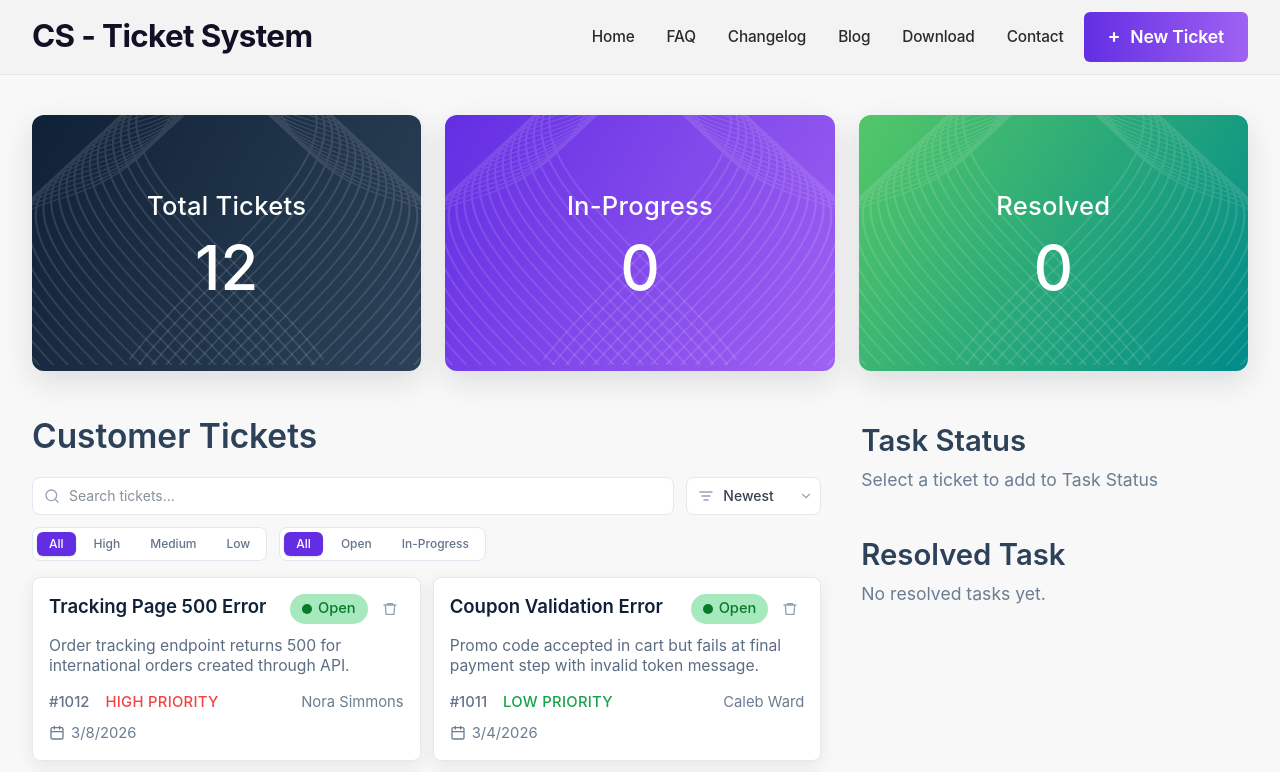
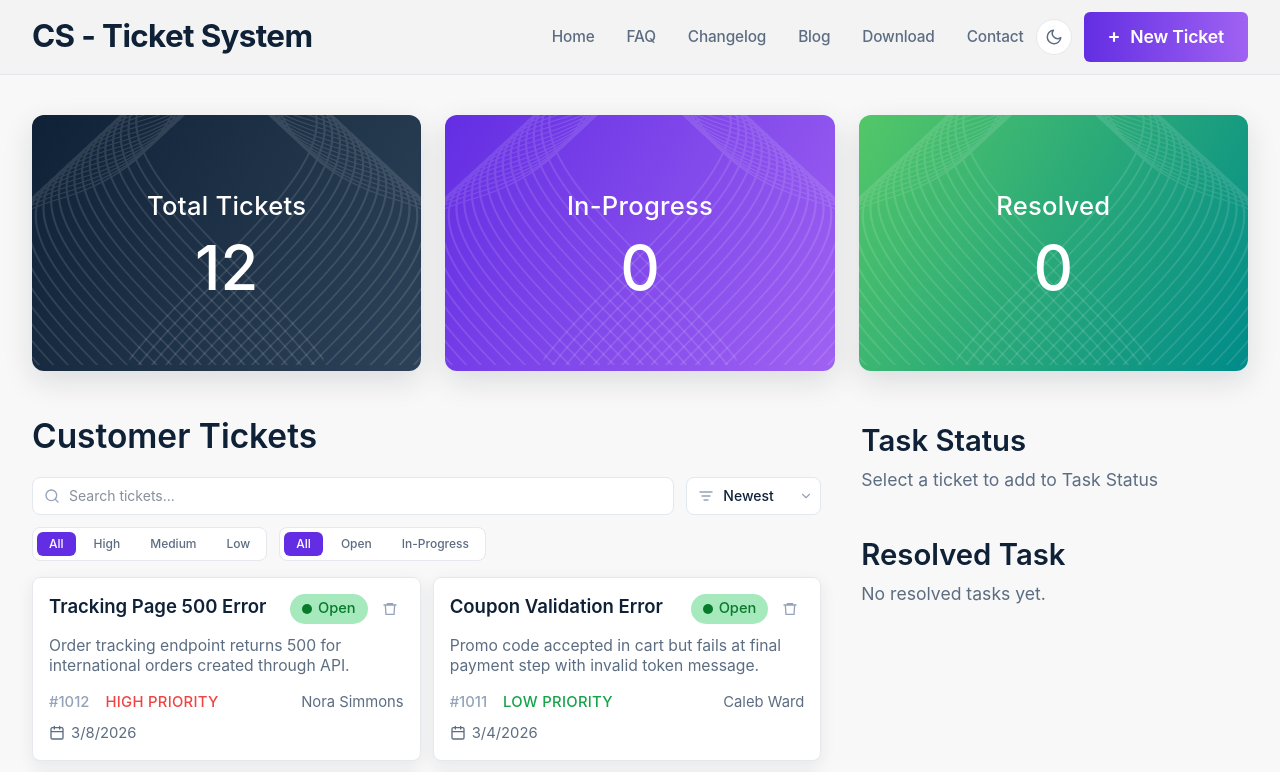
Before and after one commit to Shawon-Mahmud07/Customer-Support-Zone, a React (Vite) app: page / in a window 1280 px wide. Shown: the top 772 px of the page. Built offline with nearby package versions, Linux system fonts and the light colour scheme.

Commit message:
feat(theme): implement theme toggle functionality with localStorage support

```diff
--- a/src/components/MainSection.jsx
+++ b/src/components/MainSection.jsx
@@ -39,15 +39,16 @@ function FilterBar({
     <div className="mt-4 flex flex-col gap-3">
       {/* Row 1: Search + Sort */}
       <div className="flex flex-wrap items-center gap-3">
-        {/* Search input */}
-        <div className="relative min-w-50 flex-1">
+        {/* Search */}
+        <div className="relative min-w-[200px] flex-1">
           <svg
             xmlns="http://www.w3.org/2000/svg"
             viewBox="0 0 24 24"
             fill="none"
             stroke="currentColor"
             strokeWidth={2}
-            className="absolute left-3 top-1/2 h-4 w-4 -translate-y-1/2 text-[#94a3b8]"
+            className="absolute left-3 top-1/2 h-4 w-4 -translate-y-1/2"
+            style={{ color: "var(--text-muted)" }}
           >
             <circle cx="11" cy="11" r="8" />
             <path
@@ -61,12 +62,18 @@ function FilterBar({
             value={search}
             onChange={(e) => onSearchChange(e.target.value)}
             placeholder="Search tickets..."
-            className="w-full rounded-lg border border-[#e2e8f0] bg-white py-2 pl-9 pr-4 text-sm text-[#0f2137] outline-none transition focus:border-[#632EE3] focus:ring-2 focus:ring-[#632EE3]/20"
+            className="w-full rounded-lg border py-2 pl-9 pr-4 text-sm outline-none transition focus:ring-2 focus:ring-[#632EE3]/20 focus:border-[#632EE3]"
+            style={{
+              backgroundColor: "var(--input-bg)",
+              borderColor: "var(--input-border)",
+              color: "var(--text-primary)",
+            }}
           />
           {search && (
             <button
               onClick={() => onSearchChange("")}
-              className="absolute right-3 top-1/2 -translate-y-1/2 text-[#94a3b8] hover:text-[#0f2137]"
+              className="absolute right-3 top-1/2 -translate-y-1/2"
+              style={{ color: "var(--text-muted)" }}
             >
               <svg
                 xmlns="http://www.w3.org/2000/svg"
@@ -86,7 +93,7 @@ function FilterBar({
           )}
         </div>
 
-        {/* Sort dropdown */}
+        {/* Sort */}
         <div className="relative">
           <svg
             xmlns="http://www.w3.org/2000/svg"
@@ -94,7 +101,8 @@ function FilterBar({
             fill="none"
             stroke="currentColor"
             strokeWidth={2}
-            className="pointer-events-none absolute left-3 top-1/2 h-4 w-4 -translate-y-1/2 text-[#94a3b8]"
+            className="pointer-events-none absolute left-3 top-1/2 h-4 w-4 -translate-y-1/2"
+            style={{ color: "var(--text-muted)" }}
           >
             <path
               strokeLinecap="round"
@@ -105,7 +113,12 @@ function FilterBar({
           <select
             value={sortBy}
             onChange={(e) => onSortChange(e.target.value)}
-            className="appearance-none rounded-lg border border-[#e2e8f0] bg-white py-2 pl-9 pr-8 text-sm font-medium text-[#374151] outline-none transition focus:border-[#632EE3] focus:ring-2 focus:ring-[#632EE3]/20 cursor-pointer"
+            className="appearance-none rounded-lg border py-2 pl-9 pr-8 text-sm font-medium outline-none transition focus:border-[#632EE3] focus:ring-2 focus:ring-[#632EE3]/20 cursor-pointer"
+            style={{
+              backgroundColor: "var(--input-bg)",
+              borderColor: "var(--input-border)",
+              color: "var(--text-primary)",
+            }}
           >
             {SORT_OPTIONS.map((opt) => (
               <option key={opt.value} value={opt.value}>
@@ -113,14 +126,14 @@ function FilterBar({
               </option>
             ))}
           </select>
-          {/* Dropdown arrow */}
           <svg
             xmlns="http://www.w3.org/2000/svg"
             viewBox="0 0 24 24"
             fill="none"
             stroke="currentColor"
             strokeWidth={2}
-            className="pointer-events-none absolute right-2 top-1/2 h-3.5 w-3.5 -translate-y-1/2 text-[#94a3b8]"
+            className="pointer-events-none absolute right-2 top-1/2 h-3.5 w-3.5 -translate-y-1/2"
+            style={{ color: "var(--text-muted)" }}
           >
             <path
               strokeLinecap="round"
@@ -131,43 +144,63 @@ function FilterBar({
         </div>
       </div>
 
-      {/* Row 2: Priority + Status filters */}
+      {/* Row 2: Priority + Status + Reset */}
       <div className="flex flex-wrap items-center gap-3">
-        {/* Priority filter */}
-        <div className="flex items-center gap-1.5 rounded-lg border border-[#e2e8f0] bg-white px-1 py-1">
+        {/* Priority */}
+        <div
+          className="flex items-center gap-1.5 rounded-lg border px-1 py-1"
+          style={{
+            backgroundColor: "var(--filter-bg)",
+            borderColor: "var(--border-color)",
+          }}
+        >
           {PRIORITIES.map((p) => (
             <button
               key={p}
               onClick={() => onFilterPriority(p)}
-              className={`rounded-md px-3 py-1 text-xs font-medium transition ${
+              className="rounded-md px-3 py-1 text-xs font-medium transition"
+              style={
                 filterPriority === p
-                  ? "bg-[#632EE3] text-white shadow-sm"
-                  : "text-[#64748b] hover:bg-[#f1f5f9]"
-              }`}
+                  ? { backgroundColor: "#632EE3", color: "#ffffff" }
+                  : {
+                      color: "var(--text-secondary)",
+                      backgroundColor: "transparent",
+                    }
+              }
             >
               {p}
             </button>
           ))}
         </div>
 
-        {/* Status filter */}
-        <div className="flex items-center gap-1.5 rounded-lg border border-[#e2e8f0] bg-white px-1 py-1">
+        {/* Status */}
+        <div
+          className="flex items-center gap-1.5 rounded-lg border px-1 py-1"
+          style={{
+            backgroundColor: "var(--filter-bg)",
+            borderColor: "var(--border-color)",
+          }}
+        >
           {STATUSES.map((s) => (
             <button
               key={s}
               onClick={() => onFilterStatus(s)}
-              className={`rounded-md px-3 py-1 text-xs font-medium transition ${
+              className="rounded-md px-3 py-1 text-xs font-medium transition"
+              style={
                 filterStatus === s
-                  ? "bg-[#632EE3] text-white shadow-sm"
-                  : "text-[#64748b] hover:bg-[#f1f5f9]"
-              }`}
+                  ? { backgroundColor: "#632EE3", color: "#ffffff" }
+                  : {
+                      color: "var(--text-secondary)",
+                      backgroundColor: "transparent",
+                    }
+              }
             >
               {s}
             </button>
           ))}
         </div>
 
-        {/* Active filters count + Reset */}
+        {/* Reset */}
         {(filterPriority !== "All" || filterStatus !== "All" || search) && (
           <button
             onClick={() => {
@@ -213,10 +246,17 @@ function TicketCard({ ticket, onAddToTask, onDeleteTicket }) {
           onAddToTask(ticket.id);
         }
       }}
-      className={`rounded-lg border border-[#e6e8ee] bg-white p-4 shadow-[0_5px_16px_rgba(30,41,59,0.08)] transition hover:-translate-y-0.5 hover:shadow-[0_10px_24px_rgba(30,41,59,0.12)] ${isResolved ? "cursor-not-allowed opacity-80" : "cursor-pointer"}`}
+      className={`rounded-lg border p-4 shadow-[0_5px_16px_rgba(30,41,59,0.08)] transition hover:-translate-y-0.5 hover:shadow-[0_10px_24px_rgba(30,41,59,0.12)] ${isResolved ? "cursor-not-allowed opacity-80" : "cursor-pointer"}`}
+      style={{
+        backgroundColor: "var(--bg-card)",
+        borderColor: "var(--border-color)",
+      }}
     >
       <div className="flex items-start justify-between gap-3">
-        <h3 className="text-[clamp(1rem,0.35vw+0.88rem,1.35rem)] font-semibold leading-snug text-[#0f2137]">
+        <h3
+          className="text-[clamp(1rem,0.35vw+0.88rem,1.35rem)] font-semibold leading-snug"
+          style={{ color: "var(--text-primary)" }}
+        >
           {ticket.title}
         </h3>
         <div className="flex shrink-0 items-center gap-2">
@@ -234,7 +274,8 @@ function TicketCard({ ticket, onAddToTask, onDeleteTicket }) {
             onKeyDown={(e) => e.stopPropagation()}
             aria-label={`Delete ticket ${ticket.id}`}
             title="Delete ticket"
-            className="flex h-7 w-7 items-center justify-center rounded-full text-[#94a3b8] transition hover:bg-red-50 hover:text-red-500"
+            className="flex h-7 w-7 items-center justify-center rounded-full transition hover:bg-red-50 hover:text-red-500"
+            style={{ color: "var(--text-muted)" }}
           >
             <svg
               xmlns="http://www.w3.org/2000/svg"
@@ -254,19 +295,29 @@ function TicketCard({ ticket, onAddToTask, onDeleteTicket }) {
         </div>
       </div>
 
-      <p className="mt-3 text-[clamp(0.9rem,0.2vw+0.82rem,1.1rem)] leading-tight text-[#5c6d82]">
+      <p
+        className="mt-3 text-[clamp(0.9rem,0.2vw+0.82rem,1.1rem)] leading-tight"
+        style={{ color: "var(--text-secondary)" }}
+      >
         {trimText(ticket.description)}
       </p>
 
       <div className="mt-4 flex flex-wrap items-center gap-x-4 gap-y-2 text-[clamp(0.84rem,0.22vw+0.75rem,1rem)]">
-        <span className="font-medium text-[#64748b]">#{ticket.id}</span>
+        <span className="font-medium" style={{ color: "var(--text-muted)" }}>
+          #{ticket.id}
+        </span>
         <span
           className={`font-medium uppercase tracking-[0.02em] ${priorityStyles[ticket.priority]}`}
         >
           {ticket.priority} Priority
         </span>
-        <span className="ml-auto text-[#6b7d92]">{ticket.customer}</span>
-        <span className="inline-flex items-center gap-1.5 text-[#6b7d92]">
+        <span className="ml-auto" style={{ color: "var(--text-secondary)" }}>
+          {ticket.customer}
+        </span>
+        <span
+          className="inline-flex items-center gap-1.5"
+          style={{ color: "var(--text-secondary)" }}
+        >
           <svg
             xmlns="http://www.w3.org/2000/svg"
             viewBox="0 0 24 24"
@@ -308,7 +359,10 @@ function MainSection({
     <section className="mx-auto w-full max-w-370 px-5 pb-10 pt-4 sm:px-8 sm:pb-14">
       <div className="flex flex-col-reverse gap-6 xl:grid xl:grid-cols-[2fr_1fr] xl:gap-8">
         <div>
-          <h2 className="text-[clamp(1.9rem,0.8vw+1.45rem,2.8rem)] font-semibold text-[#2d4258]">
+          <h2
+            className="text-[clamp(1.9rem,0.8vw+1.45rem,2.8rem)] font-semibold"
+            style={{ color: "var(--text-primary)" }}
+          >
             Customer Tickets
           </h2>
 
@@ -324,14 +378,21 @@ function MainSection({
           />
 
           {tickets.length === 0 ? (
-            <div className="mt-8 flex flex-col items-center justify-center rounded-xl border border-dashed border-[#cbd5e1] bg-white py-16 text-center">
+            <div
+              className="mt-8 flex flex-col items-center justify-center rounded-xl border border-dashed py-16 text-center"
+              style={{
+                borderColor: "var(--border-color)",
+                backgroundColor: "var(--bg-card)",
+              }}
+            >
               <svg
                 xmlns="http://www.w3.org/2000/svg"
                 viewBox="0 0 24 24"
                 fill="none"
                 stroke="currentColor"
                 strokeWidth={1.5}
-                className="h-12 w-12 text-[#cbd5e1]"
+                className="h-12 w-12"
+                style={{ color: "var(--border-color)" }}
               >
                 <circle cx="11" cy="11" r="8" />
                 <path
@@ -340,10 +401,16 @@ function MainSection({
                   d="m21 21-4.35-4.35"
                 />
               </svg>
-              <p className="mt-4 text-lg font-medium text-[#94a3b8]">
+              <p
+                className="mt-4 text-lg font-medium"
+                style={{ color: "var(--text-muted)" }}
+              >
                 No tickets found
               </p>
-              <p className="mt-1 text-sm text-[#b0bec5]">
+              <p
+                className="mt-1 text-sm"
+                style={{ color: "var(--text-muted)" }}
+              >
                 Try adjusting your search or filters
               </p>
             </div>
@@ -362,12 +429,18 @@ function MainSection({
         </div>
 
         <aside className="rounded-lg p-2 xl:pt-2">
-          <h3 className="text-[clamp(1.7rem,0.6vw+1.35rem,2.2rem)] font-semibold text-[#2d4258]">
+          <h3
+            className="text-[clamp(1.7rem,0.6vw+1.35rem,2.2rem)] font-semibold"
+            style={{ color: "var(--text-primary)" }}
+          >
             Task Status
           </h3>
 
           {taskStatus.length === 0 ? (
-            <p className="mt-1 text-[clamp(1rem,0.25vw+0.9rem,1.15rem)] text-[#6a7d91]">
+            <p
+              className="mt-1 text-[clamp(1rem,0.25vw+0.9rem,1.15rem)]"
+              style={{ color: "var(--text-secondary)" }}
+            >
               Select a ticket to add to Task Status
             </p>
           ) : (
@@ -375,9 +448,16 @@ function MainSection({
               {taskStatus.map((ticket) => (
                 <article
                   key={ticket.id}
-                  className="rounded-lg border border-[#e6e8ee] bg-white p-4 shadow-[0_5px_16px_rgba(30,41,59,0.08)]"
+                  className="rounded-lg border p-4 shadow-[0_5px_16px_rgba(30,41,59,0.08)]"
+                  style={{
+                    backgroundColor: "var(--bg-card)",
+                    borderColor: "var(--border-color)",
+                  }}
                 >
-                  <h4 className="text-[clamp(1.12rem,0.3vw+0.98rem,1.3rem)] font-semibold text-[#0f2137]">
+                  <h4
+                    className="text-[clamp(1.12rem,0.3vw+0.98rem,1.3rem)] font-semibold"
+                    style={{ color: "var(--text-primary)" }}
+                  >
                     {ticket.title}
                   </h4>
                   <button
@@ -391,19 +471,29 @@ function MainSection({
             </div>
           )}
 
-          <h3 className="mt-10 text-[clamp(1.7rem,0.6vw+1.35rem,2.2rem)] font-semibold text-[#2d4258]">
+          <h3
+            className="mt-10 text-[clamp(1.7rem,0.6vw+1.35rem,2.2rem)] font-semibold"
+            style={{ color: "var(--text-primary)" }}
+          >
             Resolved Task
           </h3>
           {resolvedTasks.length === 0 ? (
-            <p className="mt-1 text-[clamp(1rem,0.25vw+0.9rem,1.15rem)] text-[#6a7d91]">
+            <p
+              className="mt-1 text-[clamp(1rem,0.25vw+0.9rem,1.15rem)]"
+              style={{ color: "var(--text-secondary)" }}
+            >
               No resolved tasks yet.
             </p>
           ) : (
-            <ul className="mt-3 space-y-2 text-[clamp(1rem,0.25vw+0.9rem,1.15rem)] text-[#3f5167]">
+            <ul className="mt-3 space-y-2 text-[clamp(1rem,0.25vw+0.9rem,1.15rem)]">
               {resolvedTasks.map((ticket) => (
                 <li
                   key={ticket.id}
-                  className="rounded-md bg-white px-3 py-2 shadow-[0_3px_10px_rgba(30,41,59,0.08)]"
+                  className="rounded-md px-3 py-2 shadow-[0_3px_10px_rgba(30,41,59,0.08)]"
+                  style={{
+                    backgroundColor: "var(--bg-card)",
+                    color: "var(--text-primary)",
+                  }}
                 >
                   {ticket.title}
                 </li>
--- a/src/components/Navbar.jsx
+++ b/src/components/Navbar.jsx
@@ -1,31 +1,85 @@
+import { useEffect, useState } from "react";
+
 const navItems = ["Home", "FAQ", "Changelog", "Blog", "Download", "Contact"];
+
+function ThemeToggle() {
+  const [isDark, setIsDark] = useState(() => {
+    return localStorage.getItem("csz_theme") === "dark";
+  });
+
+  useEffect(() => {
+    const theme = isDark ? "dark" : "light";
+    document.documentElement.setAttribute("data-theme", theme);
+    localStorage.setItem("csz_theme", theme);
+  }, [isDark]);
+
+  // Set initial theme on mount
+  useEffect(() => {
+    const saved = localStorage.getItem("csz_theme") || "light";
+    document.documentElement.setAttribute("data-theme", saved);
+  }, []);
+
+  return (
+    <button
+      onClick={() => setIsDark((prev) => !prev)}
+      aria-label="Toggle dark mode"
+      title={isDark ? "Switch to light mode" : "Switch to dark mode"}
+      className="flex h-9 w-9 items-center justify-center rounded-full border transition"
+      style={{
+        borderColor: "var(--border-color)",
+        backgroundColor: "var(--bg-card)",
+        color: "var(--text-secondary)",
+      }}
+    >
+      {isDark ? (
+        /* Sun icon */
+        <svg xmlns="http://www.w3.org/2000/svg" viewBox="0 0 24 24" fill="none" stroke="currentColor" strokeWidth={2} className="h-4.5 w-4.5">
+          <circle cx="12" cy="12" r="4" />
+          <path strokeLinecap="round" d="M12 2v2M12 20v2M4.93 4.93l1.41 1.41M17.66 17.66l1.41 1.41M2 12h2M20 12h2M4.93 19.07l1.41-1.41M17.66 6.34l1.41-1.41" />
+        </svg>
+      ) : (
+        /* Moon icon */
+        <svg xmlns="http://www.w3.org/2000/svg" viewBox="0 0 24 24" fill="none" stroke="currentColor" strokeWidth={2} className="h-4.5 w-4.5">
+          <path strokeLinecap="round" strokeLinejoin="round" d="M21 12.79A9 9 0 1 1 11.21 3 7 7 0 0 0 21 12.79z" />
+        </svg>
+      )}
+    </button>
+  );
+}
 
 function Navbar({ onNewTicket }) {
   return (
-    <header className="border-b border-[#e4e6eb] bg-[#f3f3f3]">
+    <header
+      className="border-b transition"
+      style={{
+        backgroundColor: "var(--navbar-bg)",
+        borderColor: "var(--navbar-border)",
+      }}
+    >
       <div className="mx-auto flex h-18.5 w-full max-w-370 items-center justify-between px-5 sm:px-8">
         <a
           href="#"
-          className="text-[clamp(1.7rem,1.2vw+1rem,2.3rem)] leading-none font-bold tracking-[-0.02em] text-[#131025]"
+          className="text-[clamp(1.7rem,1.2vw+1rem,2.3rem)] leading-none font-bold tracking-[-0.02em]"
+          style={{ color: "var(--text-primary)" }}
         >
           CS - Ticket System
         </a>
 
-        <div className="hidden items-center gap-5 lg:flex">
+        <div className="hidden items-center gap-3 lg:flex">
           <nav>
-            <ul className="flex items-center gap-8 text-[clamp(0.92rem,0.6vw+0.48rem,1.3rem)] font-medium tracking-[-0.01em] text-[#2a2a2a]">
+            <ul className="flex items-center gap-8 text-[clamp(0.92rem,0.6vw+0.48rem,1.3rem)] font-medium tracking-[-0.01em]"
+              style={{ color: "var(--text-secondary)" }}
+            >
               {navItems.map((item) => (
                 <li key={item}>
-                  <a
-                    href="#"
-                    className="transition-colors hover:text-(--primary-color)"
-                  >
-                    {item}
-                  </a>
+                  <a href="#" className="transition-colors hover:text-[#632EE3]">{item}</a>
                 </li>
               ))}
             </ul>
           </nav>
+
+          <ThemeToggle />
+
           <button
             onClick={onNewTicket}
             className="inline-flex items-center gap-2.5 rounded-md bg-[linear-gradient(90deg,#632EE3_0%,#9F62F2_100%)] px-6 py-3 text-[clamp(1rem,0.65vw+0.58rem,1.4rem)] font-semibold tracking-[-0.01em] text-white transition hover:brightness-95"
@@ -35,42 +89,37 @@ function Navbar({ onNewTicket }) {
           </button>
         </div>
 
-        <div className="dropdown dropdown-end lg:hidden">
+        {/* Mobile */}
+        <div className="flex items-center gap-2 lg:hidden">
+          <ThemeToggle />
+          <div className="dropdown dropdown-end">
             <div tabIndex={0} role="button" className="btn btn-ghost btn-circle">
-            <svg
-              xmlns="http://www.w3.org/2000/svg"
-              fill="none"
-              viewBox="0 0 24 24"
-              strokeWidth={1.7}
-              stroke="currentColor"
-              className="h-6 w-6"
-            >
-              <path
-                strokeLinecap="round"
-                strokeLinejoin="round"
-                d="M3.75 6.75h16.5m-16.5 5.25h16.5m-16.5 5.25h16.5"
-              />
+              <svg xmlns="http://www.w3.org/2000/svg" fill="none" viewBox="0 0 24 24" strokeWidth={1.7} stroke="currentColor" className="h-6 w-6">
+                <path strokeLinecap="round" strokeLinejoin="round" d="M3.75 6.75h16.5m-16.5 5.25h16.5m-16.5 5.25h16.5" />
               </svg>
             </div>
             <ul
               tabIndex={0}
-            className="menu dropdown-content z-10 mt-3 w-56 rounded-box border border-base-300 bg-base-100 p-2 shadow"
+              className="menu dropdown-content z-10 mt-3 w-56 rounded-box border p-2 shadow"
+              style={{
+                backgroundColor: "var(--bg-card)",
+                borderColor: "var(--border-color)",
+                color: "var(--text-primary)",
+              }}
             >
               {navItems.map((item) => (
-              <li key={item}>
-                <a href="#">{item}</a>
-              </li>
+                <li key={item}><a href="#">{item}</a></li>
               ))}
               <li className="mt-1">
                 <button
                   onClick={onNewTicket}
                   className="inline-flex items-center gap-2 bg-[linear-gradient(90deg,#632EE3_0%,#9F62F2_100%)] text-white hover:brightness-95"
                 >
-                <span>+</span>
-                New Ticket
+                  <span>+</span>New Ticket
                 </button>
               </li>
             </ul>
+          </div>
         </div>
       </div>
     </header>
```
Lines whose indentation alone changed are shown as unchanged.
